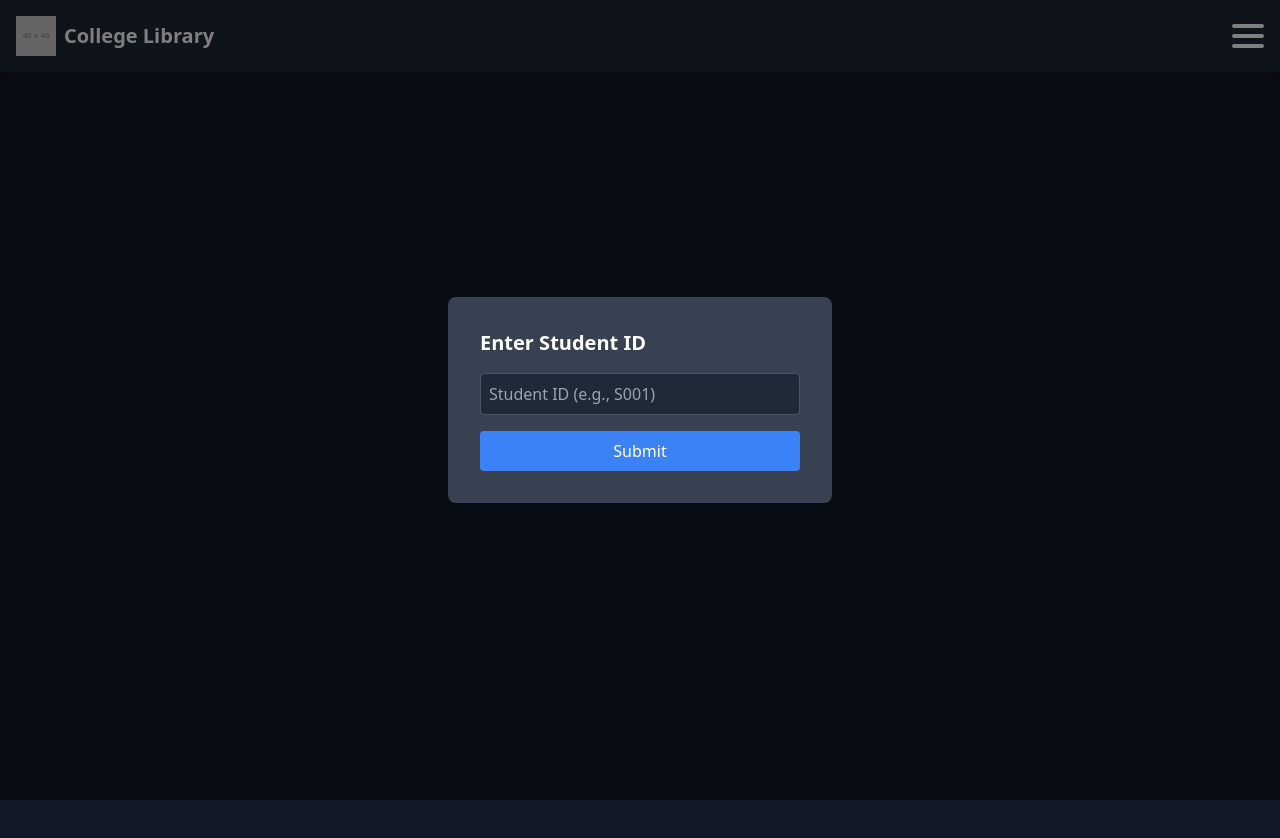
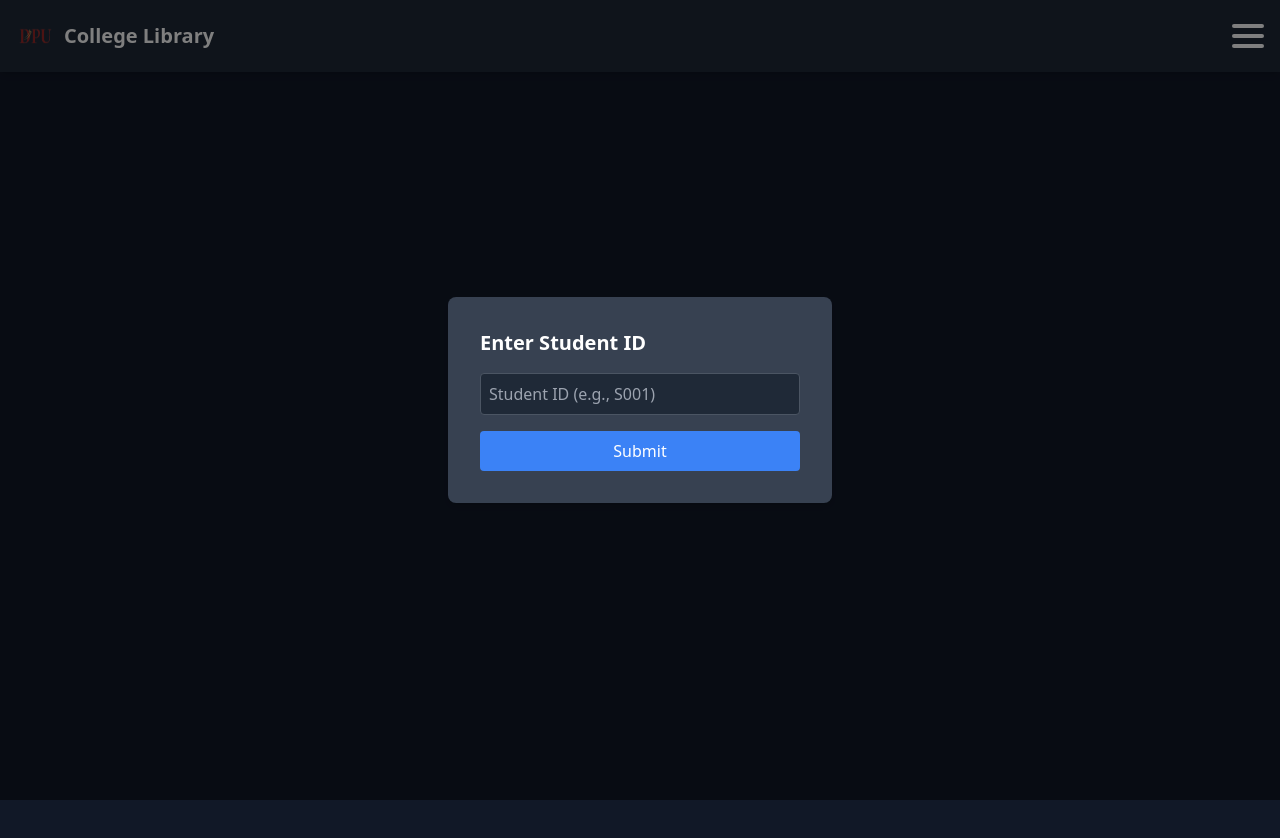
Before and after one commit to TosifShaikh03/LibraryManagement, a plain HTML site: page student-dashboard.html in a window 1280 px wide. Drawn offline with nearby package versions, Linux system fonts and the light colour scheme; placeholder pictures from the web are drawn by us.

Commit message:
Update student-dashboard.html

```diff
--- a/student-dashboard.html
+++ b/student-dashboard.html
@@ -52,7 +52,7 @@
     <div class="container mx-auto flex justify-between items-center">
       <!-- College Logo -->
       <div class="flex items-center">
-        <img src="https://via.placeholder.com/40" alt="College Logo" class="h-10 w-10 mr-2">
+        <img src="logo-meta-tag.png" alt="College Logo" class="h-10 w-10 mr-2">
         <span class="text-xl font-bold">College Library</span>
       </div>
       <!-- Hamburger Menu -->
```
